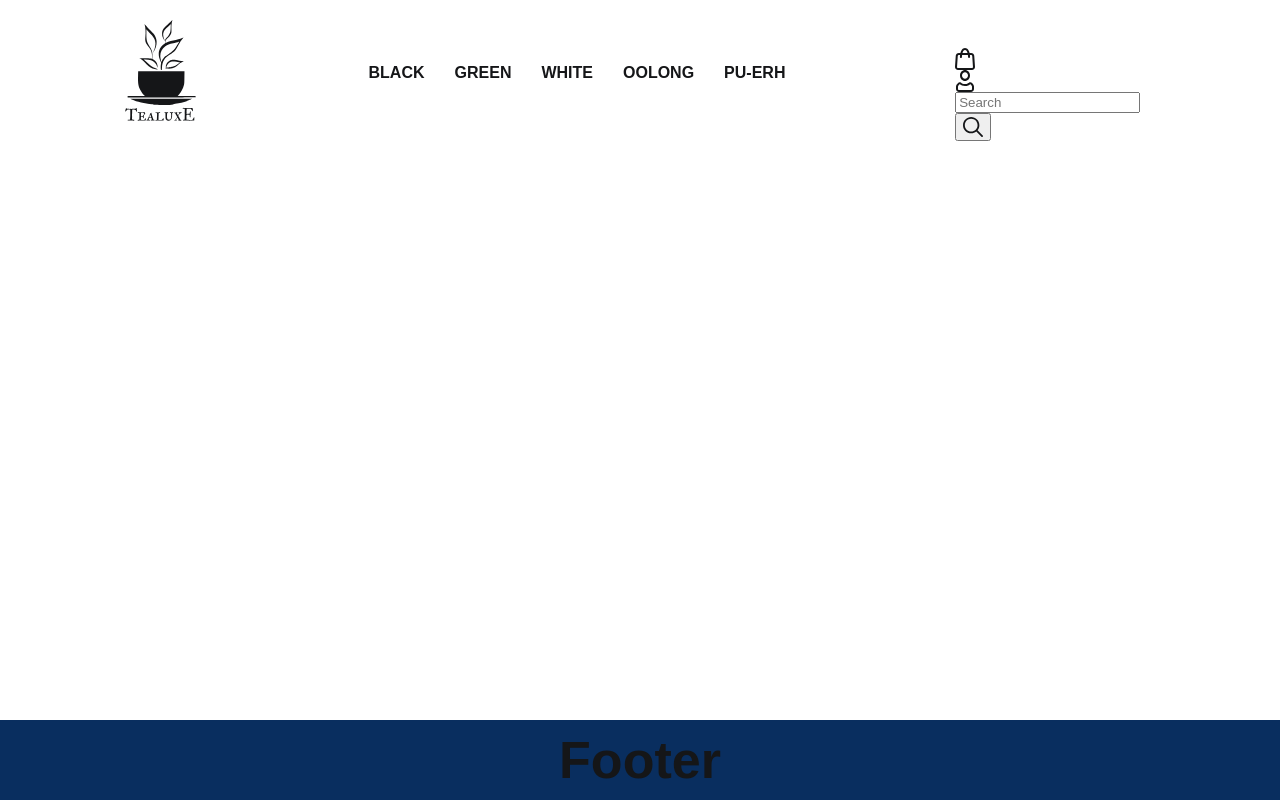
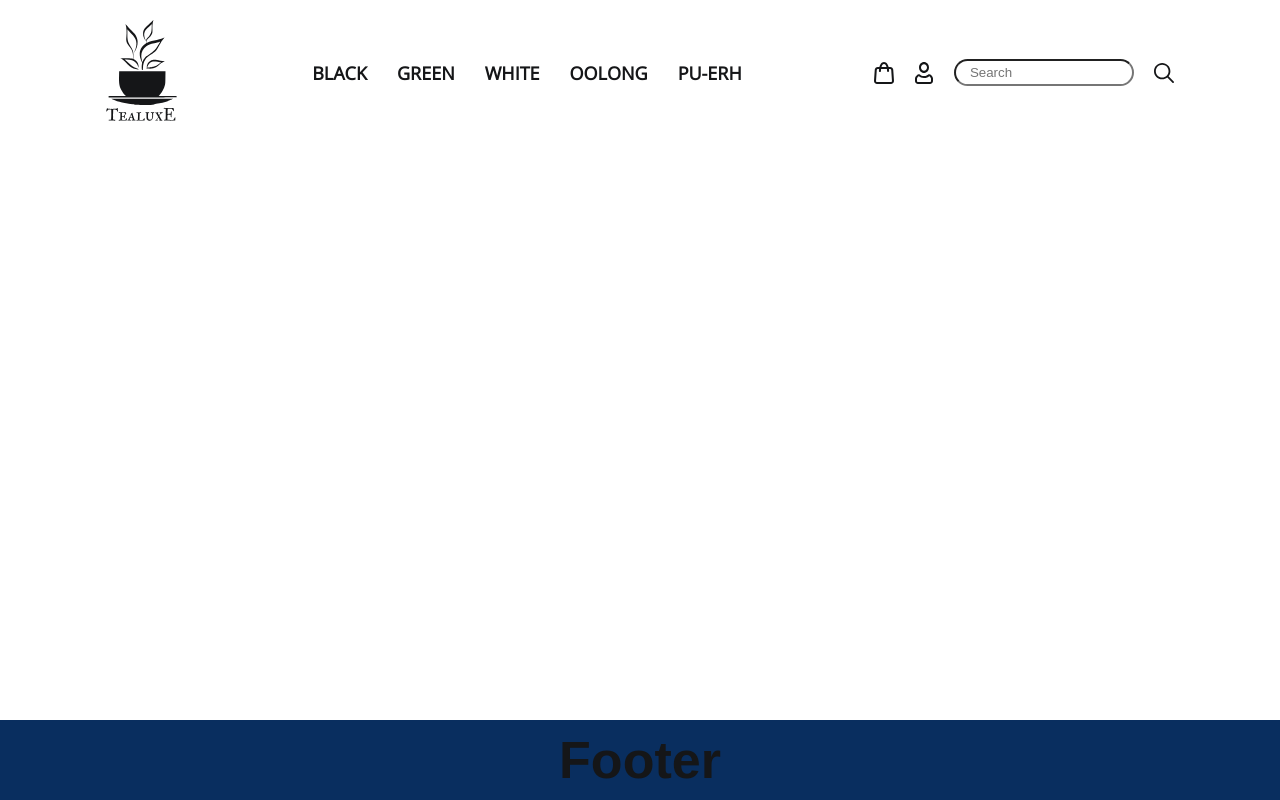
Before and after one commit to dkazarov/tea-wp, a website built with Vite: page index.html in a window 1280 px wide. Built offline with nearby package versions, Linux system fonts and the light colour scheme; files whose address does not match are found by name.

```diff
--- a/index.html
+++ b/index.html
@@ -50,10 +50,10 @@
             <search class="action__right">
               <form action="">
                 <input type="search" placeholder="Search">
-                <button type="submit">
-                  <img src="./src/assets/images/search.svg" alt="search" title="search" width="20" height="22">
               </form>
             </search>
+            <button class="btn--reset" type="submit">
+              <img src="./src/assets/images/search.svg" alt="search" title="search" width="20" height="22">
           </div>
           <!-- burger -->
           <button class="burger btn--reset">
--- a/src/scss/block/_header.scss
+++ b/src/scss/block/_header.scss
@@ -12,11 +12,14 @@
 	padding: 20px 0;
 	width: 100%;
 	user-select: none;
+	font-family: 'OpenSans-Regular', sans-serif;
+	font-size: 18px;
 }
 
 .logo {
 	position: relative;
 	z-index: 1;
+	cursor: pointer;
 }
 
 header nav ul {
@@ -35,9 +38,37 @@
 }
 
 .action {
-	width: 200px;
+	display: flex;
+	align-items: center;
 	height: 50px;
 }
+.action__left {
+	display: flex;
+	align-items: center;
+}
+.action__left a {
+	margin-right: 20px;
+}
+.action__right input {
+	display: flex;
+	align-items: center;
+	margin-right: 20px;
+	border-radius: 15px;
+	padding: 4px;
+	width: 180px;
+
+	&::placeholder {
+		padding-left: 10px;
+	}
+
+	&:focus {
+		padding-left: 12px;
+	}
+}
+.action button {
+	cursor: pointer;
+}
+
 .burger {
 	display: none;
 }
```
Also changed, not shown: src/scss/_presets.scss (line endings or trailing spaces).
